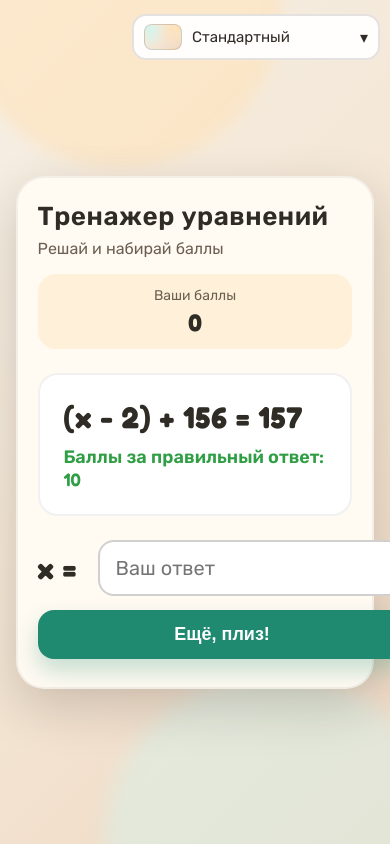
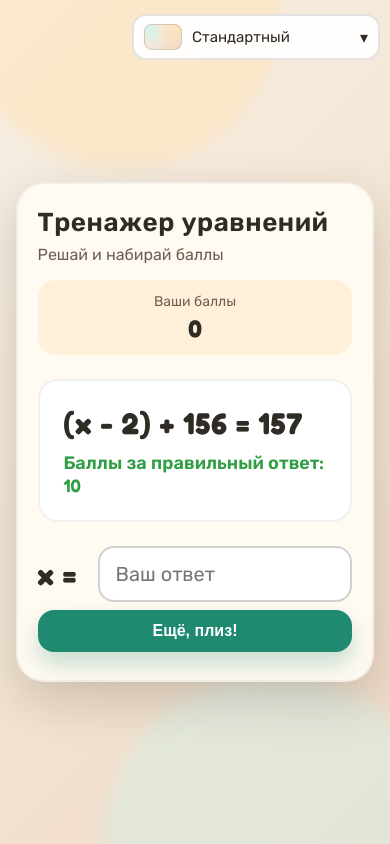
Before and after one commit to lutalex/equation-coach, a React (Vite) app: page / in a window 390 px wide. Built offline with nearby package versions, Linux system fonts and the light colour scheme.

Commit message:
improve UX for mobile phones

```diff
--- a/src/index.css
+++ b/src/index.css
@@ -305,15 +305,18 @@ h1 {
 }
 
 .answer-form {
-  display: grid;
-  grid-template-columns: 1fr auto;
-  gap: 14px;
+  display: flex;
+  align-items: center;
+  gap: 12px;
+  flex-wrap: wrap;
 }
 
 .answer-group {
   display: flex;
   align-items: center;
   gap: 12px;
+  flex: 1;
+  min-width: 0;
 }
 
 .answer-label {
@@ -330,6 +333,7 @@ h1 {
   outline: none;
   transition: border 0.2s ease, box-shadow 0.2s ease;
   flex: 1;
+  min-width: 0;
 }
 
 .answer-input:focus {
@@ -357,6 +361,9 @@ h1 {
   cursor: pointer;
   box-shadow: 0 12px 22px rgba(31, 138, 112, 0.25);
   transition: transform 0.2s ease, background 0.2s ease;
+  flex-shrink: 0;
+  white-space: nowrap;
+  flex-basis: auto;
 }
 
 .submit-btn:hover {
@@ -533,11 +540,16 @@ h1 {
   }
 
   .answer-form {
-    grid-template-columns: 1fr;
+    gap: 8px;
+    justify-content: stretch;
   }
 
   .submit-btn {
+    padding: 12px 18px;
+    font-size: 16px;
+    flex: 0 0 100%;
     width: 100%;
+    align-self: stretch;
   }
 
   .score {
```
